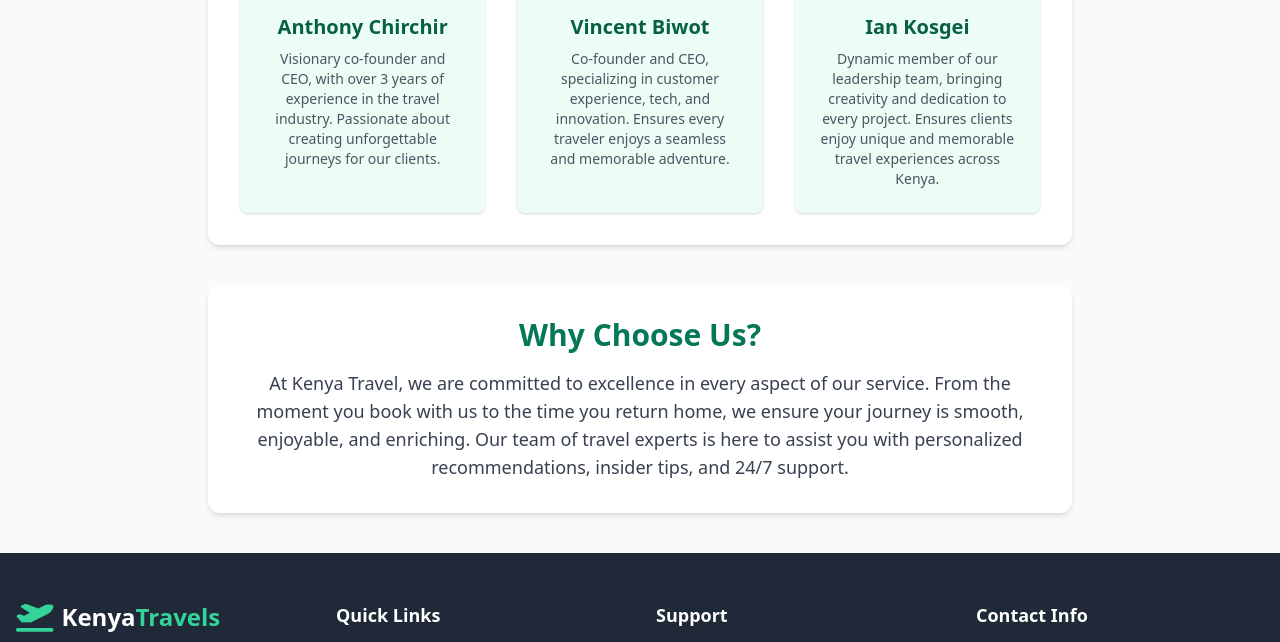
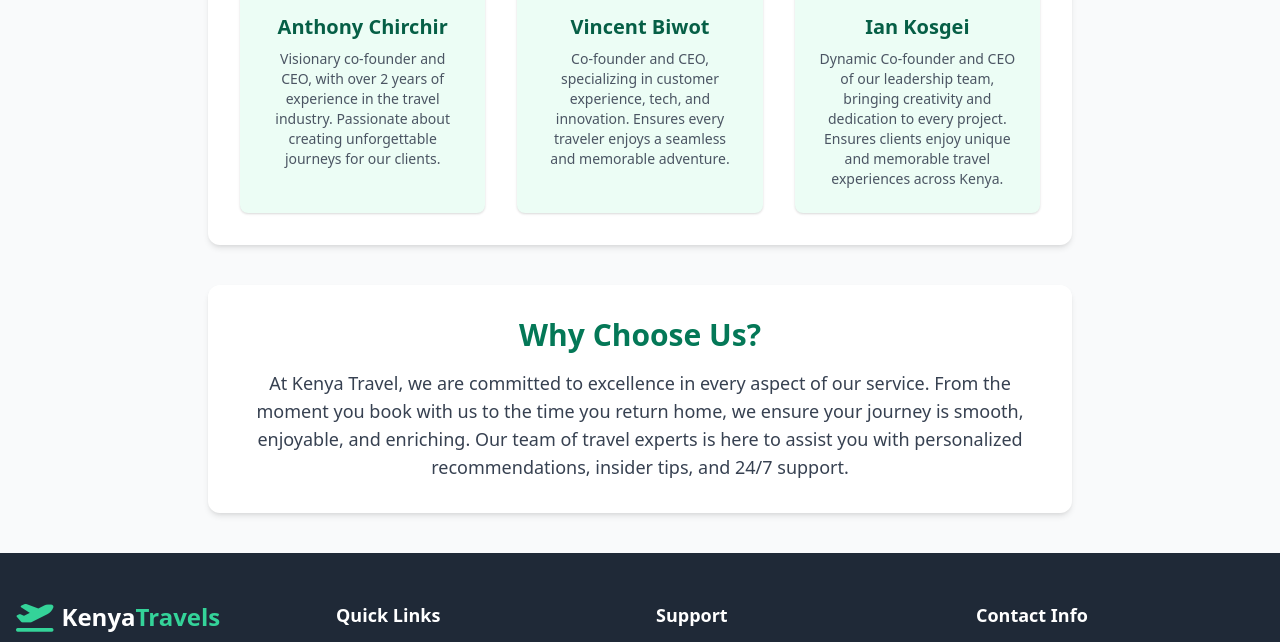
Before and after one commit to prime-visor/ancenttours-KENYA, a plain HTML site: page about.html in a window 1280 px wide. Shown: the part 935-1577 px from the top of the page. Drawn offline with nearby package versions, Linux system fonts and the light colour scheme.

Commit message:
Update about.html

```diff
--- a/about.html
+++ b/about.html
@@ -95,7 +95,7 @@
                     <img src="picha/WhatsApp Image 2024-12-17 at 16.40.22_e4f53806.jpg" alt="Anthony Chirchir" class="w-28 h-28 rounded-full object-cover mb-4 border-4 border-green-200">
                     <h3 class="text-xl font-semibold text-green-800 mb-2">Anthony Chirchir</h3>
                     <p class="text-gray-600 text-center text-sm">
-                        Visionary co-founder and CEO, with over 3 years of experience in the travel industry. Passionate about creating unforgettable journeys for our clients.
+                        Visionary co-founder and CEO, with over 2 years of experience in the travel industry. Passionate about creating unforgettable journeys for our clients.
                     </p>
                 </div>
                 <div class="flex flex-col items-center bg-green-50 rounded-lg p-6 shadow hover:shadow-lg transition">
@@ -109,7 +109,7 @@
                     <img src="picha/" alt="Ian Kosgei" class="w-28 h-28 rounded-full object-cover mb-4 border-4 border-green-200">
                     <h3 class="text-xl font-semibold text-green-800 mb-2">Ian Kosgei</h3>
                     <p class="text-gray-600 text-center text-sm">
-                        Dynamic member of our leadership team, bringing creativity and dedication to every project. Ensures clients enjoy unique and memorable travel experiences across Kenya.
+                        Dynamic Co-founder and CEO of our leadership team, bringing creativity and dedication to every project. Ensures clients enjoy unique and memorable travel experiences across Kenya.
                     </p>
                 </div>
             </div>
@@ -186,4 +186,5 @@
     </footer>
 
 </body>
+
 </html>
```
